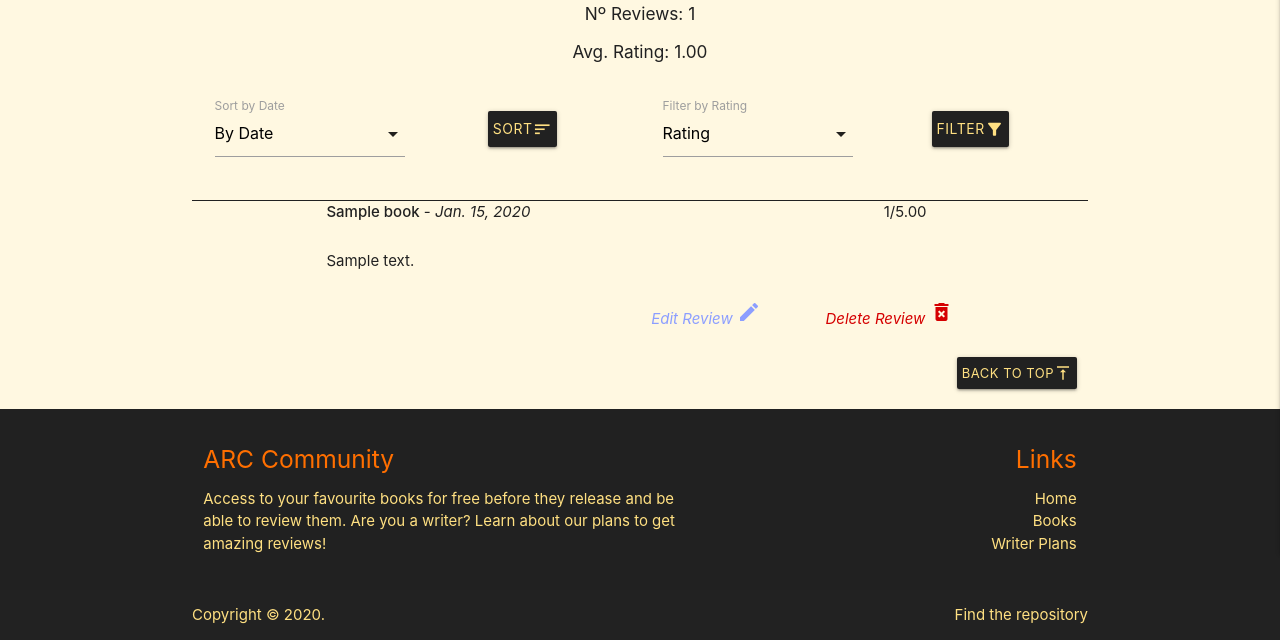
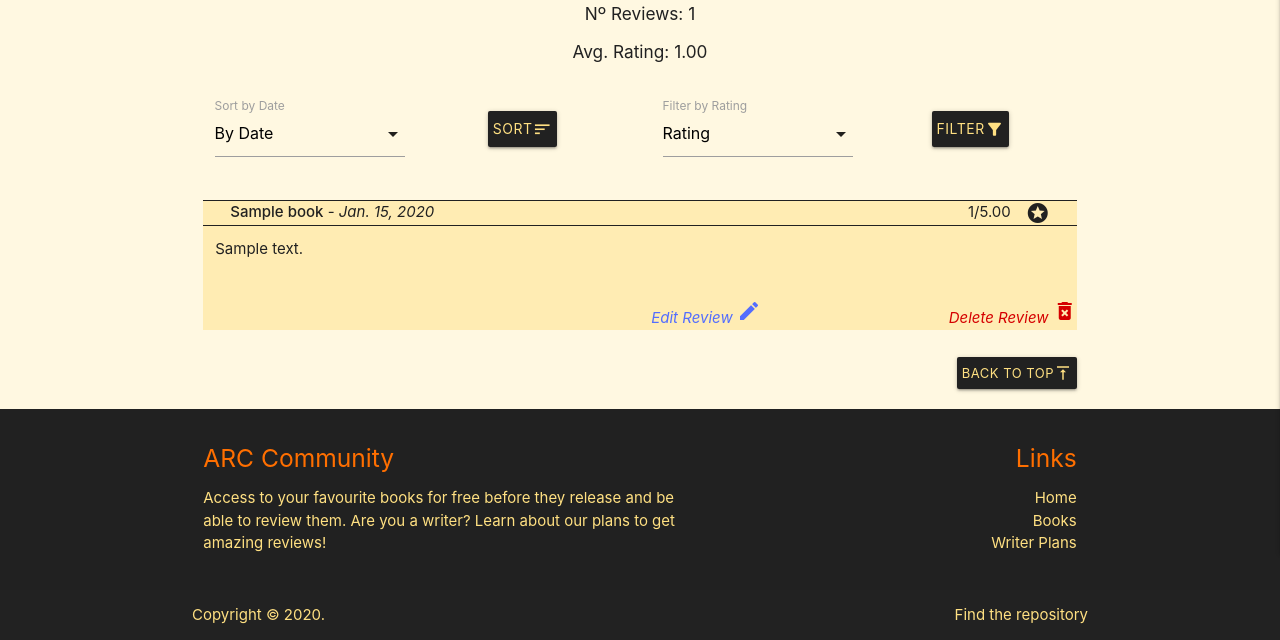
Before and after one commit to CruzZFire/ARC_Django_MS4, a Django app: a page that uses reviews/templates/reviews/user_reviews.html in a window 1280 px wide. Shown: the part 307-947 px from the top of the page. Run offline with Django 3.2, Linux system fonts and the light colour scheme; a user stored in the database is signed in; tables that the repository leaves empty hold one stand-in row (values such as "Sample post"); parts of the project's set-up code (start-up, migrations or seed data) failed here and were passed over; some libraries are stand-ins or nearby versions.

Commit message:
Added style to user_reviews. Fixed edit/delete acces for just owner.

```diff
--- a/books/templates/books/book_detail.html
+++ b/books/templates/books/book_detail.html
@@ -137,6 +137,7 @@
     {% for review in book.get_reviews %}
     <div class="divider amber lighten-4"></div>
     <div class="row mt-3">
+        <a href="{% url 'user_reviews' review.user.username %}">
             <div class="col s12 m4 l3 center grey-text text-darken-4 review-user">
                 <div class="row mb-0">
                     <img class="circle amber accent-1" src="{{ MEDIA_URL }}{{ review.user.userprofile.pic_url }}" height="50" width="50" alt="profile-pic">
@@ -151,6 +152,7 @@
                     <span class="name">Avg. Rating: {{ review.get_avg_user_rw|floatformat:2 }}</span>
                 </div>
             </div>
+        </a>
         <div class="col s12 m7 l8 offset-m1 offset-l1">
             <div class="row mb-0">
                 <span class="left"><em>{{ review.datestamp }}</em></span>
--- a/reviews/templates/reviews/book_reviews.html
+++ b/reviews/templates/reviews/book_reviews.html
@@ -55,6 +55,7 @@
     {% for review in book_reviews_found %}
     <div class="divider amber lighten-3"></div>
     <div class="row mt-3">
+        <a href="{% url 'user_reviews' review.user.username %}">
             <div class="col s12 m4 l3 center grey-text text-darken-4 review-user">
                 <div class="row mb-0">
                     <img class="circle amber accent-1" src="{{ MEDIA_URL }}{{ review.user.userprofile.pic_url }}" height="50" width="50" alt="profile-pic">
@@ -69,6 +70,7 @@
                     <span class="name">Avg. Rating: {{ review.get_avg_user_rw|floatformat:2 }}</span>
                 </div>
             </div>
+        </a>
         <div class="col s12 m7 l8 offset-m1 offset-l1">
             <div class="row mb-0">
                 <span class="left"><em>{{ review.datestamp }}</em></span>
--- a/reviews/templates/reviews/user_reviews.html
+++ b/reviews/templates/reviews/user_reviews.html
@@ -76,18 +76,25 @@
     <!-- Reviews Loop Display -->
     {% if user_reviews_found %}
     {% for review in user_reviews_by_time %}
-    <div class="divider grey darken-4"></div>
-    <div class="row container">
+    <div class="row">
         <div class="col s12">
-            <div class="row mb-0">
-                <strong>{{ review.book.title }}</strong> - <em>{{ review.datestamp }}</em>
-                <span class="pr-3 right">{{ review.rating }}/5.00</span>
+            <div class="divider grey darken-4"></div>
+            <div class="row m-0 amber lighten-4">
+                <a class="pl-3 grey-text text-darken-4" href="{% url 'book_reviews' review.book.book_id %}">
+                    <strong>{{ review.book.title }}</strong> - <em>{{ review.datestamp }}</em>
+                </a>
+                <span class="pr-3 right">
+                    <i class="material-icons right">stars</i>
+                    {{ review.rating }}/5.00
+                </span>
             </div>
-            <div class="row mt-3 mb-0">
-                <div class="text">{{ review.review_text }}</div>
+            <div class="divider grey darken-4"></div>
+            <div class="row m-0 amber lighten-4">
+                <div class="p-2 text">{{ review.review_text }}</div>
+                {% if request.user.username == review.user.username %}
                 <div class="row mb-0">
                     <div class="col s6 offset-s6 mt-3">
-                        <a class="indigo-text text-accent-1" href="">
+                        <a class="indigo-text text-accent-2" href="">
                             <em  class="hide-on-small-only">Edit Review</em>
                             <i class="material-icons rigth">edit</i>
                         </a>
@@ -97,6 +104,7 @@
                         </a>
                     </div>
                 </div>
+                {% endif %}
             </div>
         </div>
     </div>
--- a/static/css/base.css
+++ b/static/css/base.css
@@ -14,6 +14,10 @@ main {
     font-family: 'Source Sans Pro', sans-serif;
 }
 
+.m-0 {
+    margin: 0 !important;
+}
+
 .mt-0 {
     margin-top: 0;
 }
@@ -28,6 +32,14 @@ main {
 
 .mb-3 {
     margin-bottom: 27px;
+}
+
+.p-1 {
+    padding: 6px;
+}
+
+.p-2 {
+    padding: 12px;
 }
 
 .pb-1 {
```
Lines whose indentation alone changed are shown as unchanged.
